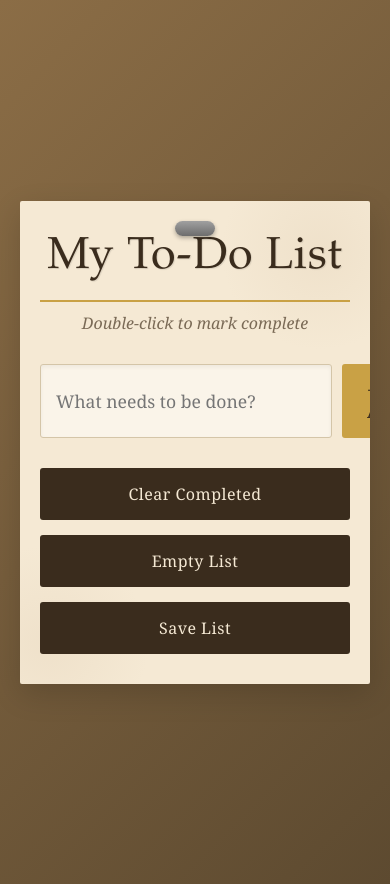
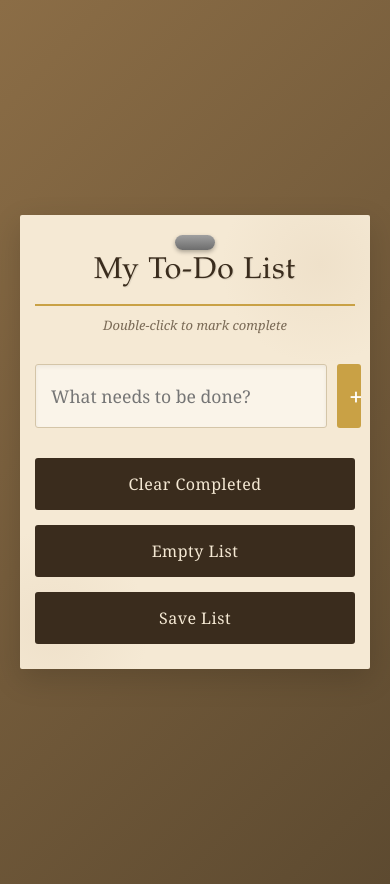
Before and after one commit to abduhm1/MyTodoList, a plain HTML site: page index.html in a window 390 px wide. Drawn offline with Linux system fonts and the light colour scheme.

Commit message:
Update mytodolist.css

```diff
--- a/mytodolist.css
+++ b/mytodolist.css
@@ -220,13 +220,34 @@ button:hover {
 
 @media (max-width: 600px) {
     .vintage-paper {
-        padding: 30px 20px;
+        padding: 25px 15px;
     }
 
     .controls {
         flex-direction: column;
     }
 
+    h1 {
+        font-size: 30px;
+        margin-top: 13px;
+    }
+
+    body {
+        font-size: 13px;
+    }
+
+    #add-button {
+        font-size: 0px;
+        padding-left: 12px;
+        padding-right: 12px;
+    }
+
+    #add-button::before {
+        content: '+';
+        font-size: 25px; /* Set the icon size back to normal */
+        color: #fff; /* Make sure the icon is visible */
+  }
+
     button {
         width: 100%;
     }
```
